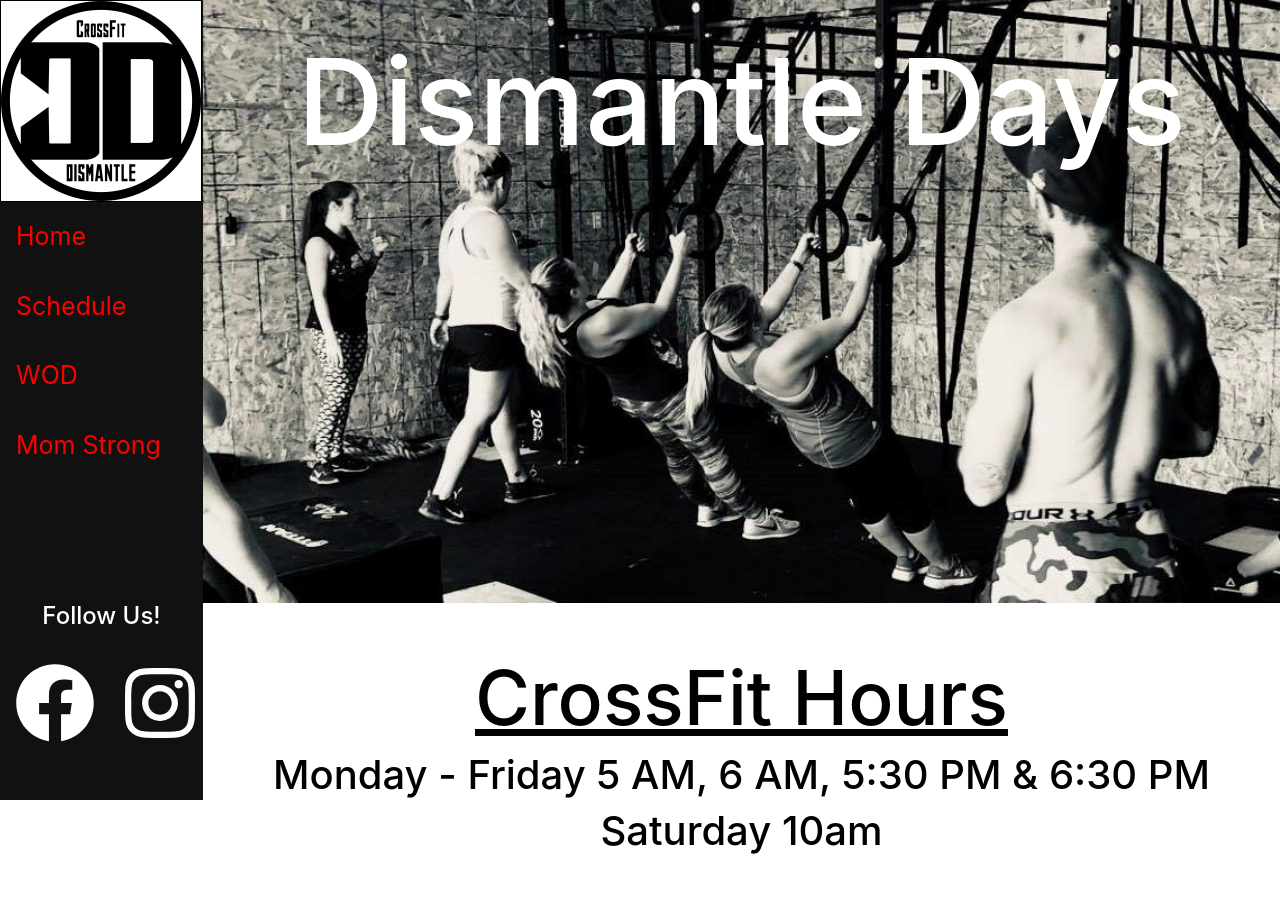
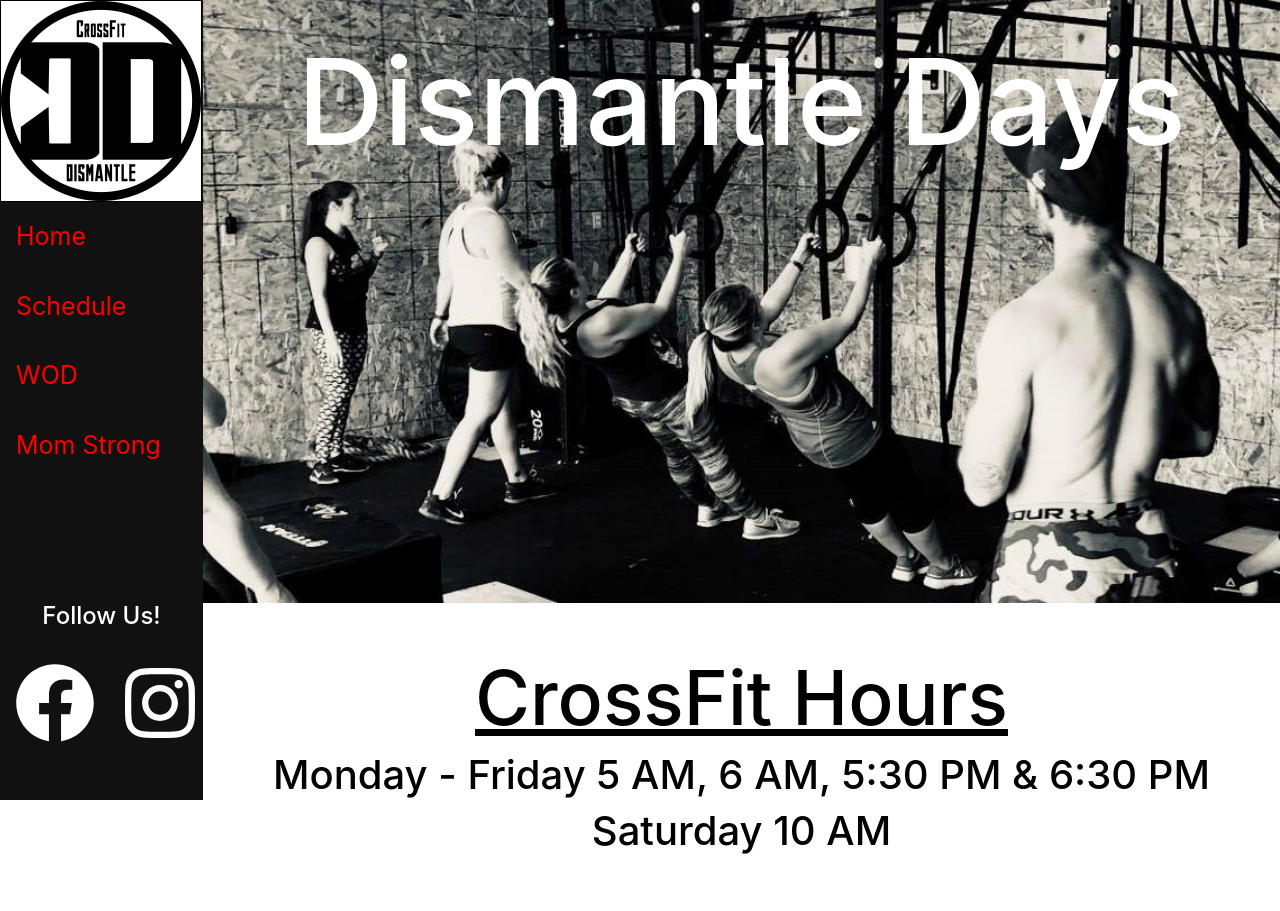
Before and after one commit to popemray00/crossfit_dismantle, a React (Create React App) app in the folder client/: page /schedule in a window 1280 px wide. Shown: the top 911 px of the page. Built offline with nearby package versions, Linux system fonts and the light colour scheme.

Commit message:
schedule change

```diff
--- a/client/src/components/Schedule.js
+++ b/client/src/components/Schedule.js
@@ -14,7 +14,7 @@ import './Schedule.css'
         <div className="Hours">
           <h1 className="Hours-Title">CrossFit Hours</h1>
           <h1>Monday - Friday  5 AM, 6 AM, 5:30 PM & 6:30 PM</h1>
-          <h1>Saturday 10am</h1>
+          <h1>Saturday 10 AM</h1>
         </div>
 
         <div className="Hours2">
```
